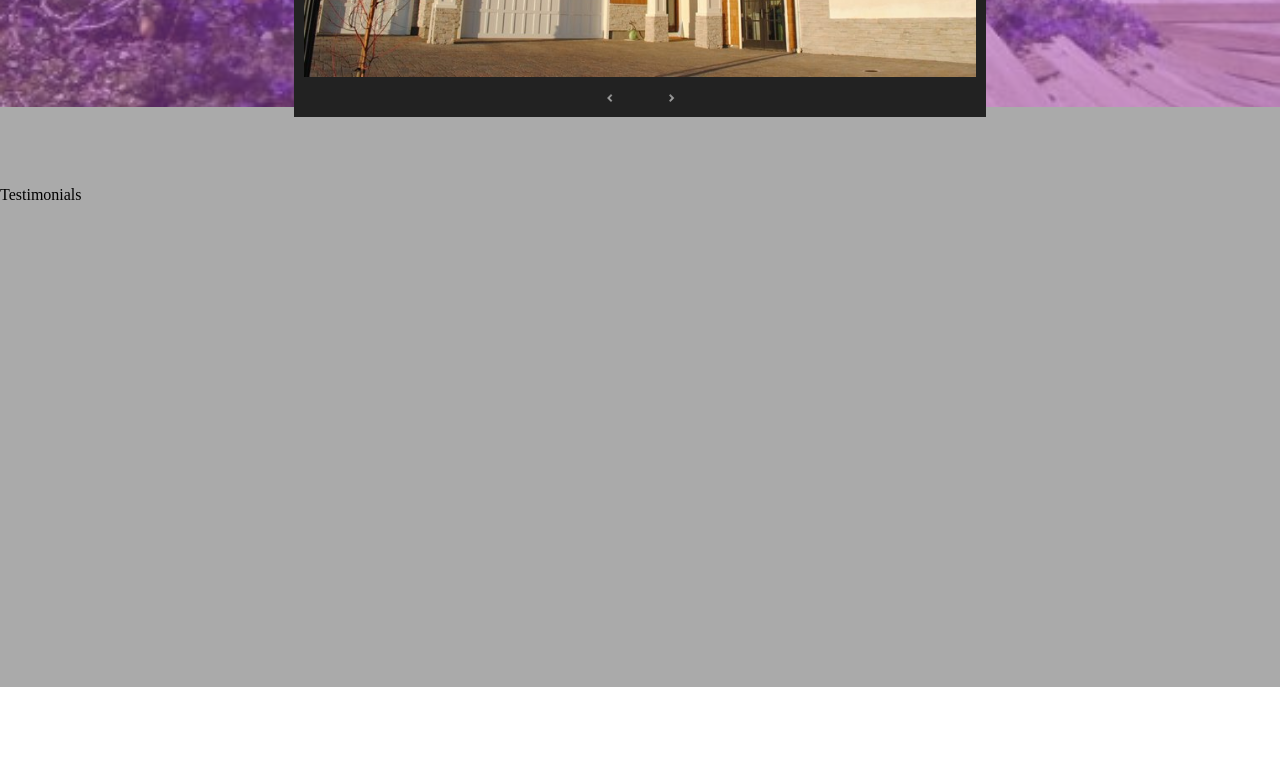
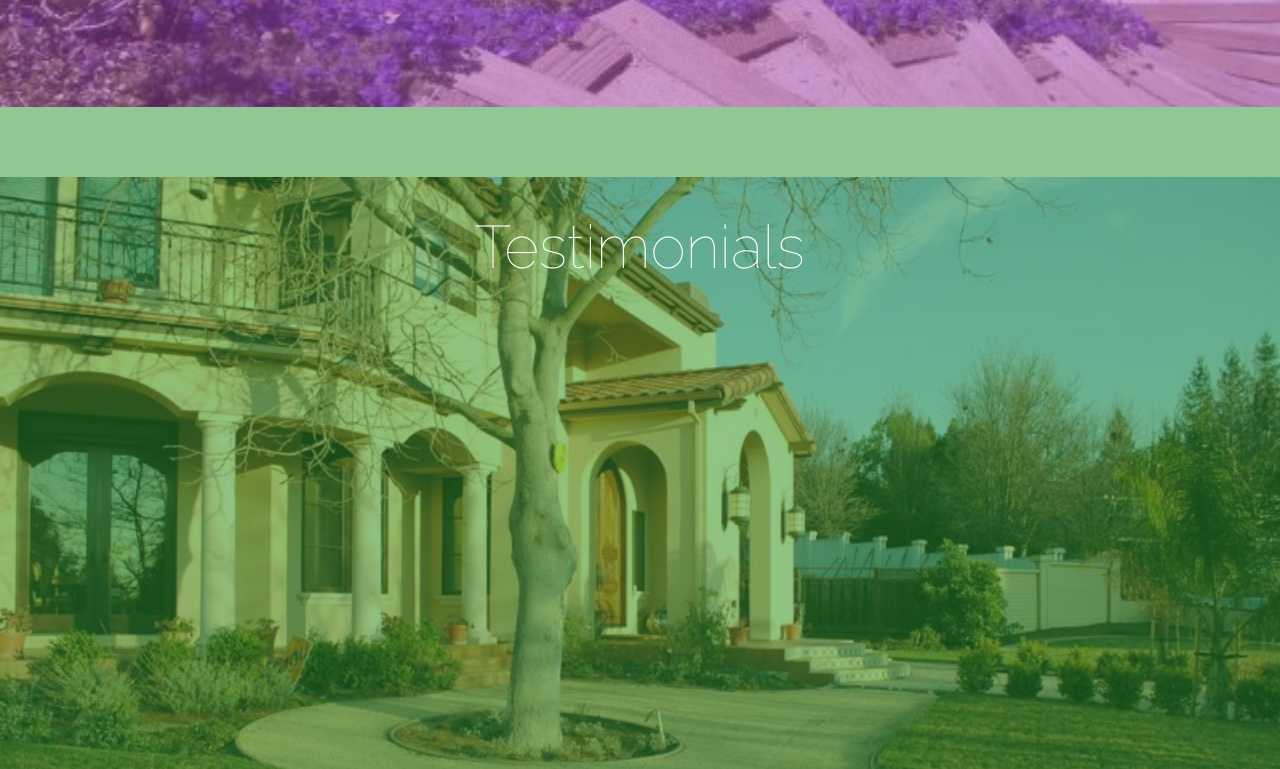
Before and after one commit to vishalyadav/YDG_Redesign, a plain HTML site: page index.html in a window 1280 px wide. Shown: the part 3413-4182 px from the top of the page. Before the commit the page ends 4100 px from the top, so only its background shows below. Drawn offline with nearby package versions, Linux system fonts and the light colour scheme.

Commit message:
Added basic testimonials section

```diff
--- a/css/style.css
+++ b/css/style.css
@@ -125,6 +125,13 @@ a {
 	height: 800px;
 }
 
+#testimonials {
+	background: url(../5.jpg) no-repeat fixed;
+	background-size: 100% auto;
+	background-position: 50% 70px;
+	height: 800px;
+}
+
 .fade {
 	position: absolute;
 	top: 80px;
@@ -152,6 +159,13 @@ a {
 	background-color: #A544BE;
 	height: 880px;
 	top: 2640px;
+	opacity: .5;
+}
+
+#fade_testimonials {
+	background-color: #258E2D;
+	height: 880px;
+	top: 3520px;
 	opacity: .5;
 }
 
--- a/index.html
+++ b/index.html
@@ -137,8 +137,6 @@
 				<div class="section_content">
 					<div class="subtitle">
 						Our Work
-						<p>Loading: <span id="imgload_txt">none</span></p>
-        				<p>Showing: <span id="imgshow_txt">none</span></p>
 					</div>
 					<div class="slider-wrapper theme-dark">
 			            <div id="slider" class="nivoSlider">
@@ -155,7 +153,12 @@
 			</section>
 
 			<section id="testimonials">
-				Testimonials
+				<div class="fade" id="fade_testimonials"></div>
+				<div class="section_content">
+					<div class="subtitle">
+						Testimonials
+					</div>
+				</div>
 			</section>
 		</div>
 	</div>
```
Also changed, not shown: 5.jpg (added).
